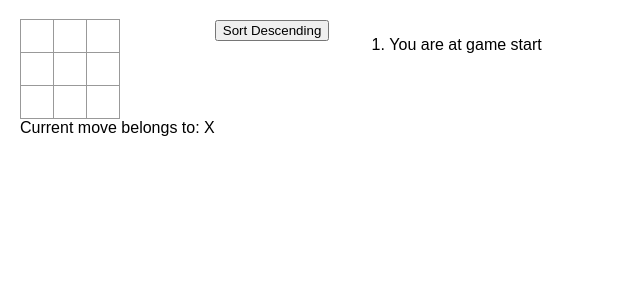
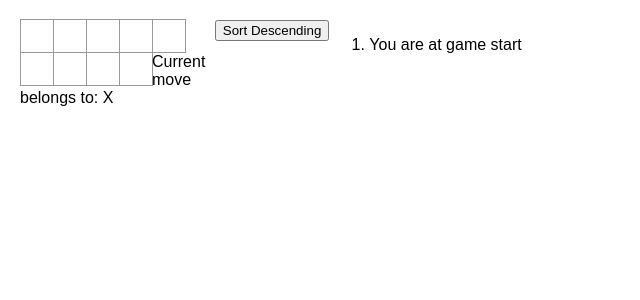
Before and after one commit to monstrosity1001/nextJSBlog, a Next.js app: page /posts/TicTacToe in a window 1280 px wide. Shown: the top 300 px of the page, without its empty margins (0-640 px from the left). Built offline with nearby package versions, Linux system fonts and the light colour scheme.

Commit message:
After converting to CSS module pre testing

```diff
--- a/pages/posts/TicTacToe.jsx
+++ b/pages/posts/TicTacToe.jsx
@@ -1,5 +1,5 @@
 import { useState } from "react";
-import"../../styles/TicTacToe.css";
+import styles from "../../styles/TicTacToe.module.css";
 
 export default function Game() {
   const [history, setHistory] = useState([Array(9).fill(null)]);
@@ -57,8 +57,8 @@ export default function Game() {
   });
 
   return (
-    <div className="game">
-      <div className="game-board">
+    <div className={styles.game}>
+      <div className={styles.gameBoard}>
         <Board
           isXGo={isXGo}
           allSquares={currentSquares}
@@ -72,7 +72,7 @@ export default function Game() {
           {moveOrderAscending ? "Sort Descending" : "Sort Ascending"}
         </button>
       </div>
-      <div className="game-info">
+      <div className={styles.gameInfo}>
         <ol>{moveOrderAscending ? moveList : [...moveList].reverse()}</ol>
       </div>
     </div>
@@ -108,7 +108,7 @@ function Board({ isXGo, allSquares, onPlay, rowDecide, colDecide }) {
   return (
     <>
       {[...Array(3)].map((_, i) => (
-        <div className="board-row" key={i}>
+        <div className={styles.boardRow} key={i}>
           {[...Array(3)].map((_, j) => {
             const index = i * 3 + j;
 
@@ -123,18 +123,18 @@ function Board({ isXGo, allSquares, onPlay, rowDecide, colDecide }) {
           })}
         </div>
       ))}
-      <div className="status">{message}</div>
+      <div className={styles.status}>{message}</div>
     </>
   );
 }
 
 function Square({ fillValue, onSquareClick, isWinner, isDraw }) {
   if (isDraw) {
-    return <button className="drawSquare">{fillValue}</button>;
+    return <button className={styles.drawSquare}>{fillValue}</button>;
   } else {
     return (
       <button
-        className={isWinner ? "winningSquare" : "square"}
+        className={isWinner ? styles.winningSquare : styles.square}
         onClick={onSquareClick}
       >
         {fillValue}
```
Also changed, not shown: styles/TicTacToe.module.css (renamed from styles/TicTacToe.css).
